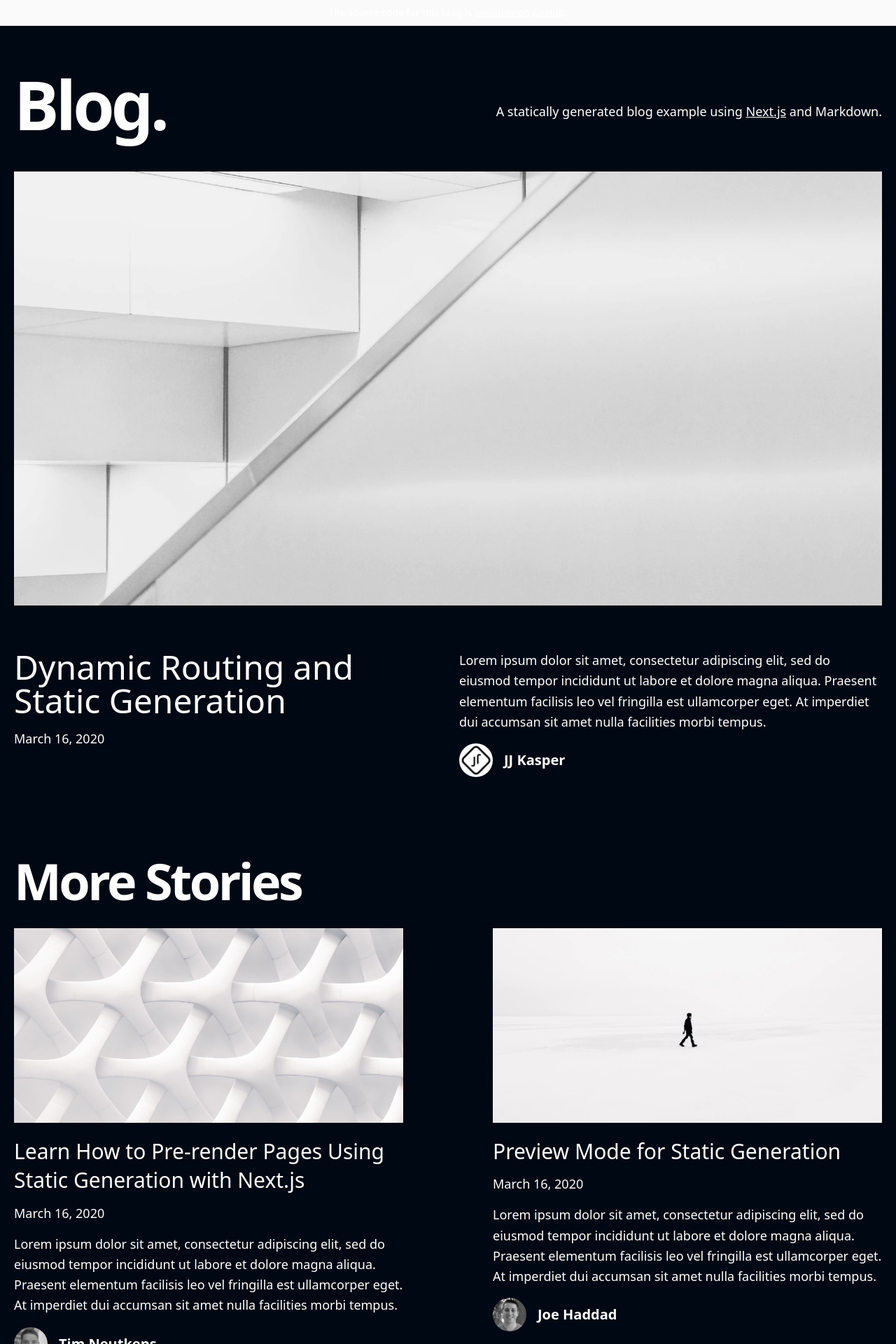
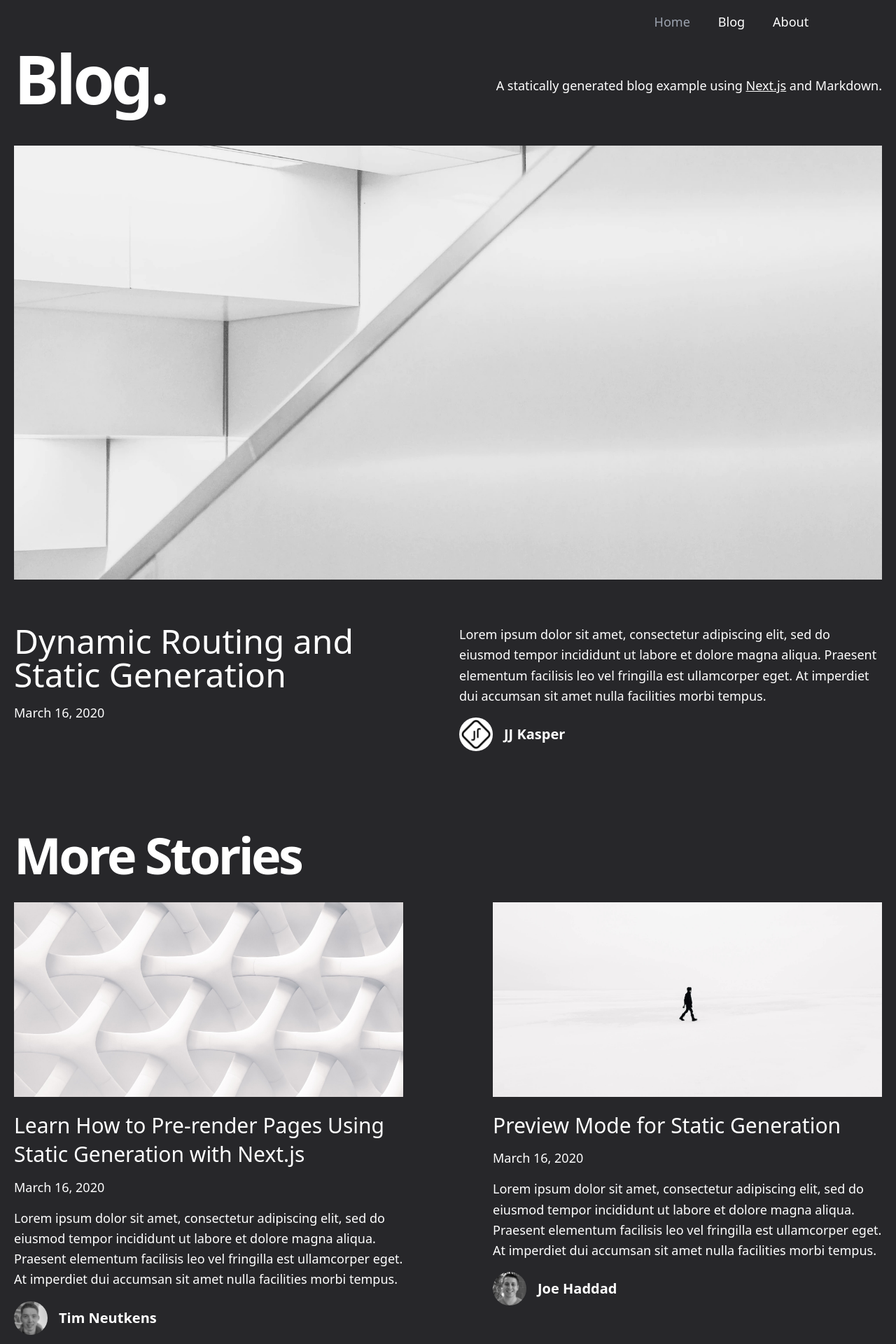
Before and after one commit to tatoMa/portfolio-2022, a Next.js app: page /blogs in a window 1280 px wide. Shown: the top 1920 px of the page at 70% size. Built offline with nearby package versions, Linux system fonts and the light colour scheme.

Commit message:
fixed few style errors on blog page

```diff
--- a/components/footer.tsx
+++ b/components/footer.tsx
@@ -1,9 +1,9 @@
-import Container from './container'
-import { EXAMPLE_PATH } from '../lib/constants'
+import Container from "./container";
+import { EXAMPLE_PATH } from "../lib/constants";
 
 const Footer = () => {
   return (
-    <footer className="bg-neutral-50 border-t border-neutral-200">
+    <footer className=" bg-zinc-800 border-t border-neutral-200">
       <Container>
         <div className="py-28 flex flex-col lg:flex-row items-center">
           <h3 className="text-4xl lg:text-[2.5rem] font-bold tracking-tighter leading-tight text-center lg:text-left mb-10 lg:mb-0 lg:pr-4 lg:w-1/2">
@@ -26,7 +26,7 @@ const Footer = () => {
         </div>
       </Container>
     </footer>
-  )
-}
+  );
+};
 
-export default Footer
+export default Footer;
--- a/components/intro.tsx
+++ b/components/intro.tsx
@@ -2,7 +2,7 @@ import { CMS_NAME } from "../lib/constants";
 
 const Intro = () => {
   return (
-    <section className="flex-col md:flex-row flex items-center md:justify-between mt-16 mb-16 md:mb-12">
+    <section className="flex-col md:flex-row flex items-center md:justify-between pt-16 pb-16 md:pb-12">
       <h1 className="text-5xl md:text-8xl font-bold tracking-tighter leading-tight md:pr-8">
         Blog.
       </h1>
--- a/components/layout.tsx
+++ b/components/layout.tsx
@@ -1,23 +1,23 @@
-import Alert from './alert'
-import Footer from './footer'
-import Meta from './meta'
+import Alert from "./alert";
+import Footer from "./footer";
+import Meta from "./meta";
 
 type Props = {
-  preview?: boolean
-  children: React.ReactNode
-}
+  preview?: boolean;
+  children: React.ReactNode;
+};
 
 const Layout = ({ preview, children }: Props) => {
   return (
     <>
       <Meta />
-      <div className="min-h-screen">
-        <Alert preview={preview} />
+      <div className="min-h-screen bg-zinc-800">
+        {/* <Alert preview={preview} /> */}
         <main>{children}</main>
       </div>
       <Footer />
     </>
-  )
-}
+  );
+};
 
-export default Layout
+export default Layout;
--- a/components/more-stories.tsx
+++ b/components/more-stories.tsx
@@ -1,9 +1,9 @@
-import PostPreview from './post-preview'
-import Post from '../types/post'
+import PostPreview from "./post-preview";
+import Post from "../types/post";
 
 type Props = {
-  posts: Post[]
-}
+  posts: Post[];
+};
 
 const MoreStories = ({ posts }: Props) => {
   return (
@@ -11,7 +11,7 @@ const MoreStories = ({ posts }: Props) => {
       <h2 className="mb-8 text-5xl md:text-7xl font-bold tracking-tighter leading-tight">
         More Stories
       </h2>
-      <div className="grid grid-cols-1 md:grid-cols-2 md:gap-x-16 lg:gap-x-32 gap-y-20 md:gap-y-32 mb-32">
+      <div className="grid grid-cols-1 md:grid-cols-2 md:gap-x-16 lg:gap-x-32 gap-y-20 md:gap-y-32 pb-32">
         {posts.map((post) => (
           <PostPreview
             key={post.slug}
@@ -25,7 +25,7 @@ const MoreStories = ({ posts }: Props) => {
         ))}
       </div>
     </section>
-  )
-}
+  );
+};
 
-export default MoreStories
+export default MoreStories;
--- a/pages/blogs/index.tsx
+++ b/pages/blogs/index.tsx
@@ -7,21 +7,73 @@ import { getAllPosts } from "../../lib/api";
 import Head from "next/head";
 import { CMS_NAME } from "../../lib/constants";
 import Post from "../../types/post";
+import useOnScrolled from "../../hooks/useOnScrolled";
+import Link from "next/link";
+import { ChatAltIcon } from "@heroicons/react/solid";
 
 type Props = {
   allPosts: Post[];
 };
 
 const Index = ({ allPosts }: Props) => {
+  const scrolled = useOnScrolled();
   const heroPost = allPosts[0];
   const morePosts = allPosts.slice(1);
   return (
     <>
       <Layout>
         <Head>
-          <title>Next.js Blog Example with {CMS_NAME}</title>
+          <title>Tato's blog</title>
         </Head>
         <Container>
+          <header
+            className={`bg-zinc-800 z-10 fixed left-0 top-0 w-full duration-500 overflow-hidden ${
+              scrolled && "h-16"
+            }`}
+          >
+            <nav className="flex justify-between items-center m-auto max-w-7xl h-16 z-50">
+              <button
+                className={`logo text-3xl font-Poppins tracking-wider cursor-pointer px-4 py-1 -ml-40 hover:text-sky-500 rounded-md duration-200 opacity-0 ${
+                  scrolled && "opacity-100 ml-0"
+                }`}
+              >
+                Tato
+              </button>
+              <ul
+                className={`flex gap-4 text-lg duration-500 translate-x-20 ${
+                  scrolled && " -translate-x-1"
+                }`}
+              >
+                <li className="text-gray-400 px-3 py-2 cursor-pointer border-b-2 border-transparent hover:border-sky-500 duration-150">
+                  <Link href="/">
+                    <a>Home</a>
+                  </Link>
+                </li>
+                <li className="px-3 py-2 cursor-pointer border-b-2 border-transparent hover:border-sky-500 duration-150">
+                  <Link href="/blogs">
+                    <a>Blog</a>
+                  </Link>
+                </li>
+                <li className="px-3 py-2 cursor-pointer border-b-2 border-transparent hover:border-sky-500 duration-150">
+                  <Link href="/">
+                    <a>About</a>
+                  </Link>
+                </li>
+                <li
+                  className={`group cursor-pointer opacity-0 px-6 py-2 rounded-md bg-sky-600 hover:text-sky-700 hover:bg-white duration-300 ${
+                    scrolled && "opacity-100"
+                  }`}
+                >
+                  <Link href="/">
+                    <a>
+                      <ChatAltIcon className="w-6 h-6 inline-block mr-2 group-hover:-rotate-[25deg] group-hover:scale-150 duration-300" />
+                      Contact me
+                    </a>
+                  </Link>
+                </li>
+              </ul>
+            </nav>
+          </header>
           <Intro />
           {heroPost && (
             <HeroPost
--- a/pages/index.tsx
+++ b/pages/index.tsx
@@ -388,7 +388,7 @@ const Index = () => {
         <title>Portfolio</title>
       </Head>
       <header
-        className={`bg-[#000813] z-10 fixed left-0 top-0 w-full h-full duration-500 overflow-hidden ${
+        className={`bg-zinc-800 z-10 fixed left-0 top-0 w-full h-full duration-500 overflow-hidden ${
           scrolled && "h-16"
         }`}
       >
```
Also changed, not shown: components/hero-post.tsx (+15 -15 lines).
